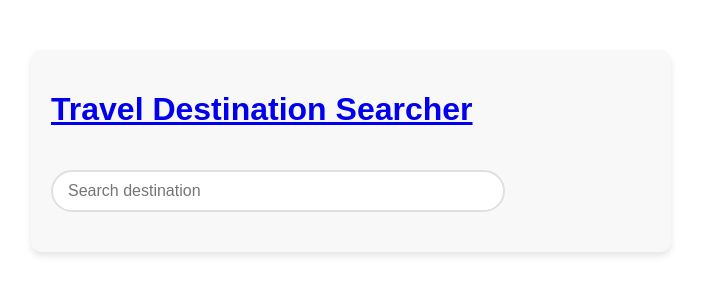
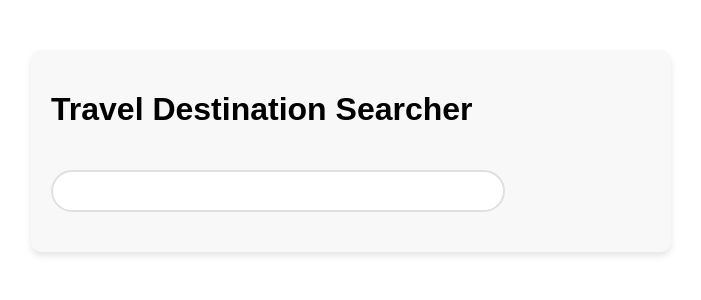
Before and after one commit to andre26z/travel-destinations, a React (Create React App) app: page / in a window 1280 px wide. Shown: the top 300 px of the page, without its empty margins (289-990 px from the left). Built offline with nearby package versions, Linux system fonts and the light colour scheme.

Commit message:
combobox inputvalues e autocomplete ok

```diff
--- a/src/App.tsx
+++ b/src/App.tsx
@@ -1,5 +1,6 @@
-import React, { useState } from "react";
+import React, { useState, Fragment } from "react";
 import './App.css';
+import { Combobox } from "@headlessui/react";
 import { searchDestinations, getDestinationDetails, Destination } from "./fake-api";
 
 const cachedResults: Record<string, Destination[]> = {};
@@ -63,19 +64,14 @@ const debounce = (func: (...args: any[]) => void, wait: number) => {
  * @param {Destination} destination - The selected destination.
  * @returns {Promise<void>} - A Promise that resolves when the destination details are retrieved and set.
  */
-const handleSelection = async (destination: Destination): Promise<void> => {
-  setSelectedDestination(destination); // Set the selected destination
-
-  const urlParams = new URLSearchParams(window.location.search); // Get the URL search parameters
-  urlParams.set("destination", destination.name); // Set the "destination" parameter to the selected destination name
-  window.history.pushState({}, '', "?" + urlParams.toString()); // Update the URL with the new search parameters
-
+const handleComboboxSelection = async (destination: Destination): Promise<void> => {
+  setSelectedDestination(destination);
   try {
-    const details = await getDestinationDetails(destination.name); // Retrieve the details for the selected destination
-    setDestinationDetails(details); // Set the destination details
-    console.log("Destination Details:", details); // Log the destination details
+      const details = await getDestinationDetails(destination.name);
+      setDestinationDetails(details);
+      console.log("Destination Details:", details);
   } catch (err) {
-    setError(err instanceof Error ? err.message : "An unknown error occurred"); // Set the error message if an error occurred
+      setError(err instanceof Error ? err.message : "An unknown error occurred");
   }
 };
 
@@ -108,40 +104,34 @@ const getClosestDestinations = (destination: Destination) => {
 
   return (
     <div className="App">
-    <h1>
-      <a
-        href="https://www.linkedin.com/in/devandreaugustodossantos/"
-        target="_blank"
-        rel="noopener noreferrer"
-        title="Visit my LinkedIn profile"
-      >
-        Travel Destination Searcher
-      </a>
-    </h1>
-    <input
-      type="text"
-      value={inputValue}
-      onChange={handleInputChange}
-      placeholder="Search destination"
-    />
-      {error && <div style={{ color: "red" }}>{error}</div>}
-      <div className="relative mt-4">
-        {options.length > 0 && (
-          <div className="absolute z-10 mt-2 w-full bg-white rounded-md shadow-lg">
-            {options.map((option) => (
-              <div
-              key={option.id}
-              className="cursor-pointer select-none relative px-4 py-2 hover:bg-indigo-600 hover:text-white"
-              onClick={() => handleSelection(option)}
-            >
-              {option.name}
-            </div>
+    <h1>Travel Destination Searcher</h1>
 
-            ))}
-          </div>
-        )}
-      </div>
-      {destinationDetails && (
+    <Combobox value={selectedDestination} onChange={handleComboboxSelection}>
+      <Combobox.Input
+        value={inputValue}
+        onChange={(event) => {
+          setInputValue(event.target.value);
+          // Rest of your input change logic (API call, etc.)
+          handleInputChange(event);
+        }}
+        displayValue={(destination: Destination | null) => destination ? destination.name : ''}
+
+
+      />
+      <Combobox.Options>
+        {options.map((destination) => (
+         <Combobox.Option key={destination.id} value={destination} as={Fragment}>
+             {({ active, selected }) => (
+                 <li className={`${active ? 'bg-blue-500 text-white' : 'bg-white text-black'}`}>
+                     {selected && "✔️"} {/* Aqui foi a mudança */}
+                     {destination.name}
+                 </li>
+             )}
+         </Combobox.Option>
+        ))}
+      </Combobox.Options>
+    </Combobox>
+    {destinationDetails && (
         <div>
           <h2>{destinationDetails.name}</h2>
           <p>{destinationDetails.description}</p>
@@ -150,6 +140,7 @@ const getClosestDestinations = (destination: Destination) => {
           <p><strong>Currency:</strong> {destinationDetails.currency}</p>
         </div>
               )}
+    {error && <div style={{ color: "red" }}>{error}</div>}
       {selectedDestination && (
         <div>
           <h2>Closest Countries</h2>
@@ -157,7 +148,7 @@ const getClosestDestinations = (destination: Destination) => {
             <button
               key={country.id}
               className="px-4 py-2 m-2 bg-indigo-600 text-white rounded"
-              onClick={() => handleSelection(country)}
+              onClick={() => handleComboboxSelection(country)}
             >
               {country.name}
             </button>
```
